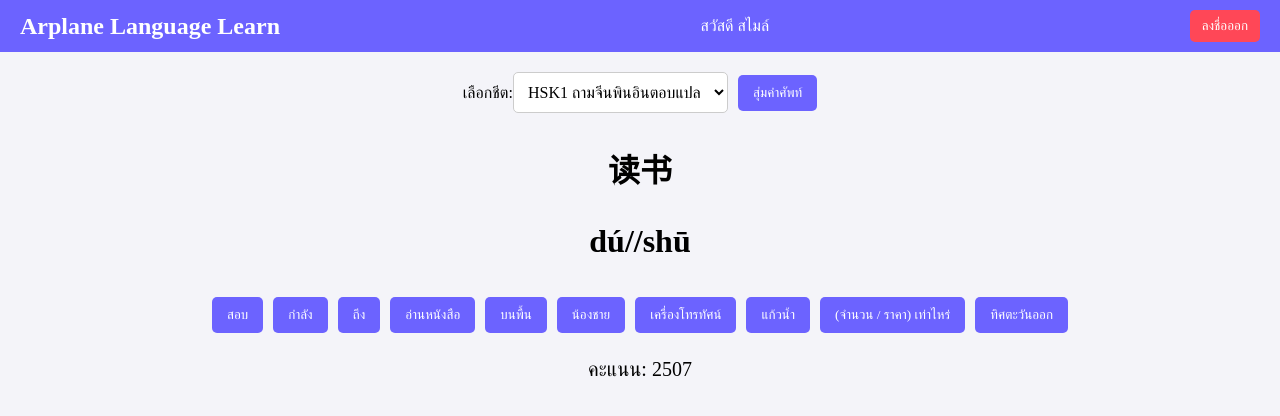
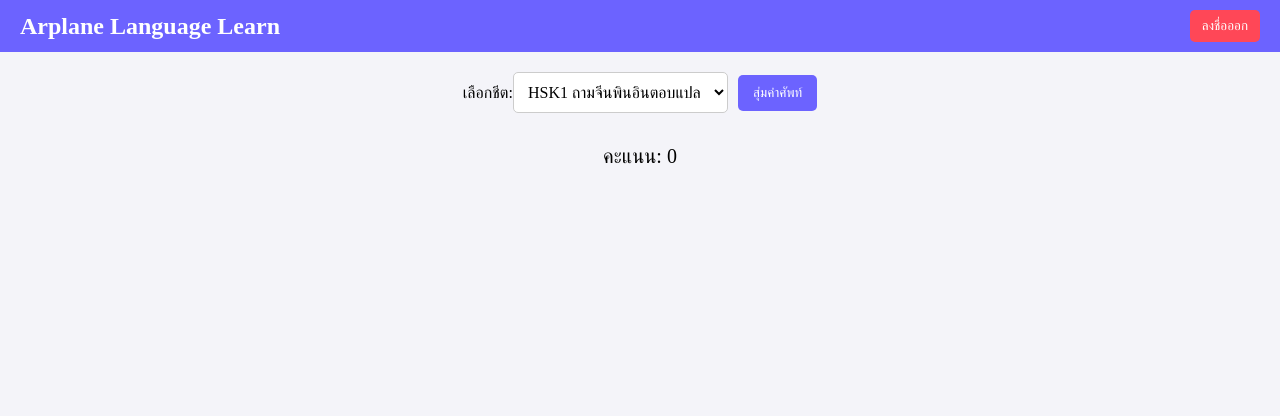
Before and after one commit to ArplaneCorporation/learn, a plain HTML site: page index.html in a window 1280 px wide. Drawn offline with Linux system fonts and the light colour scheme; a web font is replaced by a local one.

Commit message:
Update index.html

```diff
--- a/index.html
+++ b/index.html
@@ -1,3 +1,4 @@
+<!DOCTYPE html>
 <html lang="th"><head>
     <meta charset="UTF-8">
     <meta name="viewport" content="width=device-width, initial-scale=1.0">
@@ -157,7 +158,7 @@
 <body>
     <header>
         <h1>Arplane Language Learn</h1>
-        <div id="userDisplay">สวัสดี สไมล์</div>
+        <div id="userDisplay"></div>
         <button class="logout-button" onclick="logout()" style="display: block;">ลงชื่อออก</button> <!-- ปุ่มลงชื่อออกใน header -->
     </header>
 
@@ -174,11 +175,11 @@
             <button onclick="getRandomWord()">สุ่มคำศัพท์</button>
         </div>
         <div class="word-container">
-            <p id="word">读书</p>
-            <p id="pinyin">dú//shū</p>
-            <div class="options" id="optionsContainer"><button>สอบ</button><button>กำลัง</button><button>ถึง</button><button>อ่านหนังสือ</button><button>บนพื้น</button><button>น้องชาย</button><button>เครื่องโทรทัศน์</button><button>แก้วน้ำ</button><button>(จำนวน / ราคา) เท่าไหร่</button><button>ทิศตะวันออก</button></div>
+            <p id="word"></p>
+            <p id="pinyin"></p>
+            <div class="options" id="optionsContainer"></div>
         </div>
-        <p id="score">คะแนน: 2507</p>
+        <p id="score">คะแนน: 0</p>
         <iframe id="scoreIframe" style="display: none;"></iframe> <!-- Hidden iframe for sending scores -->
     </div>
 
```
